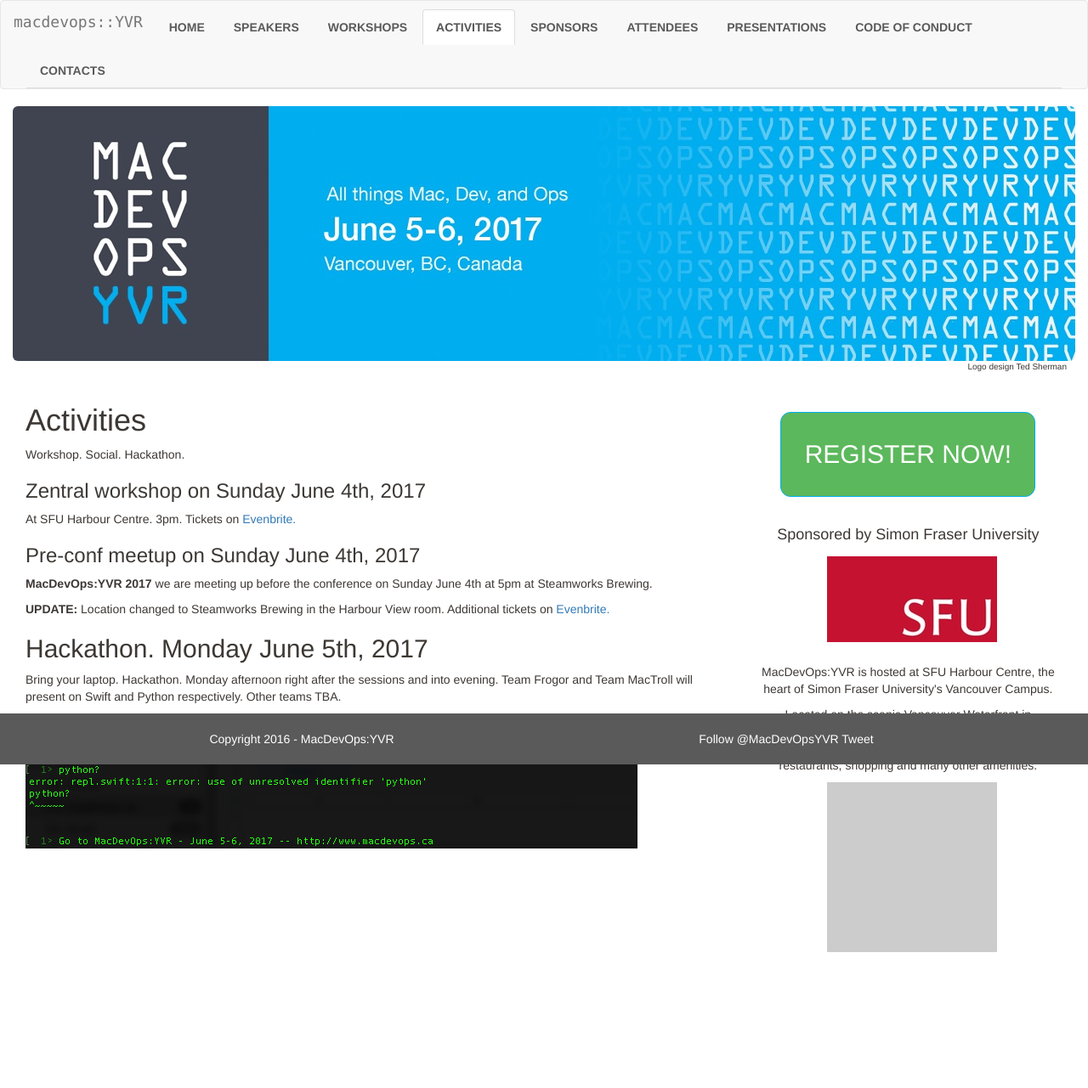
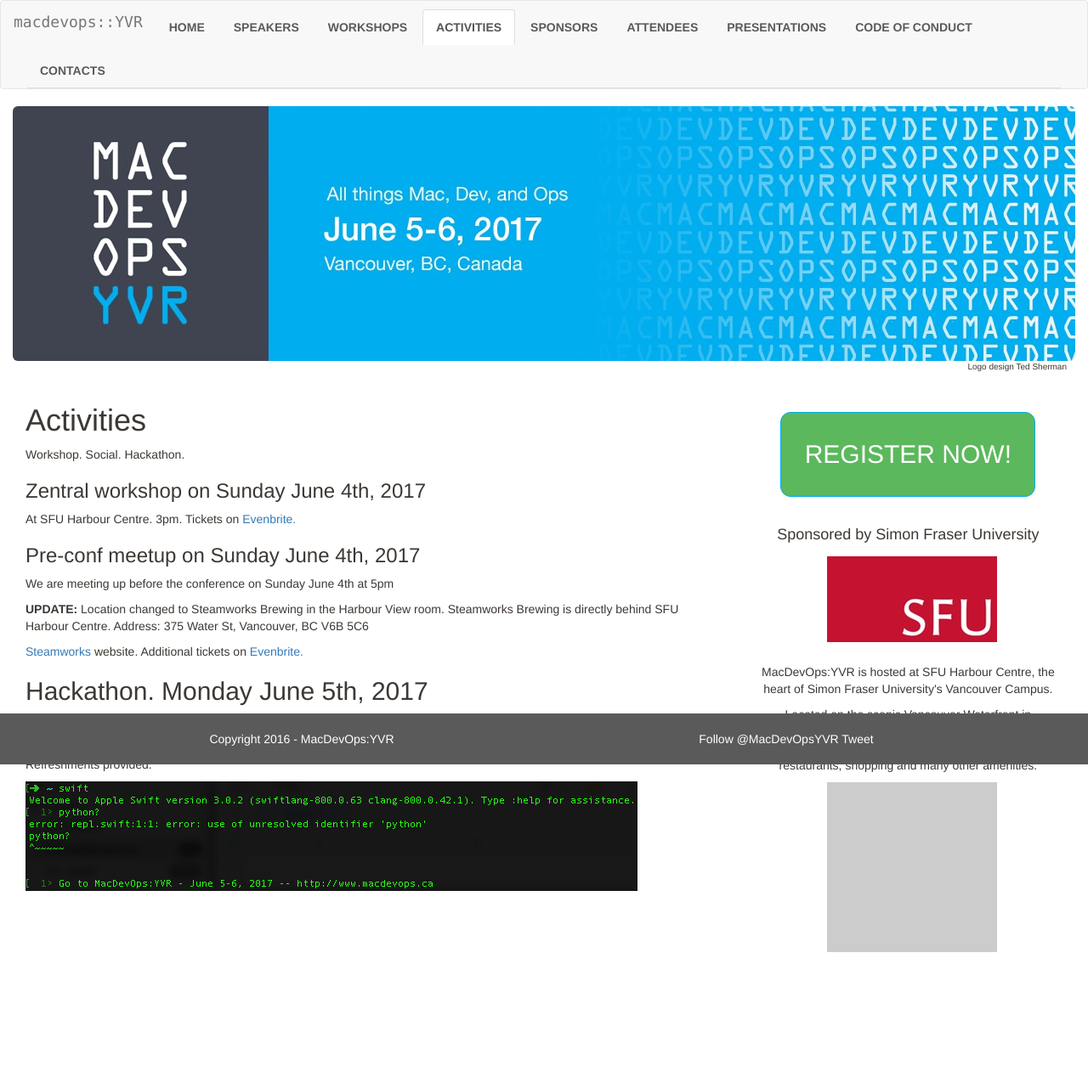
Before and after one commit to macdevopsyvr/macdevopsyvr.github.io, a Jekyll site: the page built from activities/index.md, in a window 1280 px wide. Shown: the whole page at 85% size. Built offline with Jekyll 4.4.1, drawn with Linux system fonts in a browser that asks for light colours; comment, search, counter and statistics services are not loaded.

Commit message:
Steamworks address
location info added

```diff
--- a/activities/index.md
+++ b/activities/index.md
@@ -14,9 +14,11 @@
 
 <h3>Pre-conf meetup on Sunday June 4th, 2017</h3>
 
-<p><b>MacDevOps:YVR 2017</b> we are meeting up before the conference on Sunday June 4th at 5pm at Steamworks Brewing. </p>
+<p>We are meeting up before the conference on Sunday June 4th at 5pm</p>
 
-<b>UPDATE:</b> Location changed to Steamworks Brewing in the Harbour View room. Additional tickets on <a href="https://www.eventbrite.com/e/macdevopsyvr-2017-tickets-31630087443">Evenbrite.</a>
+<p><b>UPDATE:</b> Location changed to Steamworks Brewing in the Harbour View room. Steamworks Brewing is directly behind SFU Harbour Centre. Address: 375 Water St, Vancouver, BC V6B 5C6</p>
+
+<a href="http://www.steamworks.com">Steamworks</a> website. Additional tickets on <a href="https://www.eventbrite.com/e/macdevopsyvr-2017-tickets-31630087443">Evenbrite.</a>
 
 
 ## Hackathon. Monday June 5th, 2017
```
